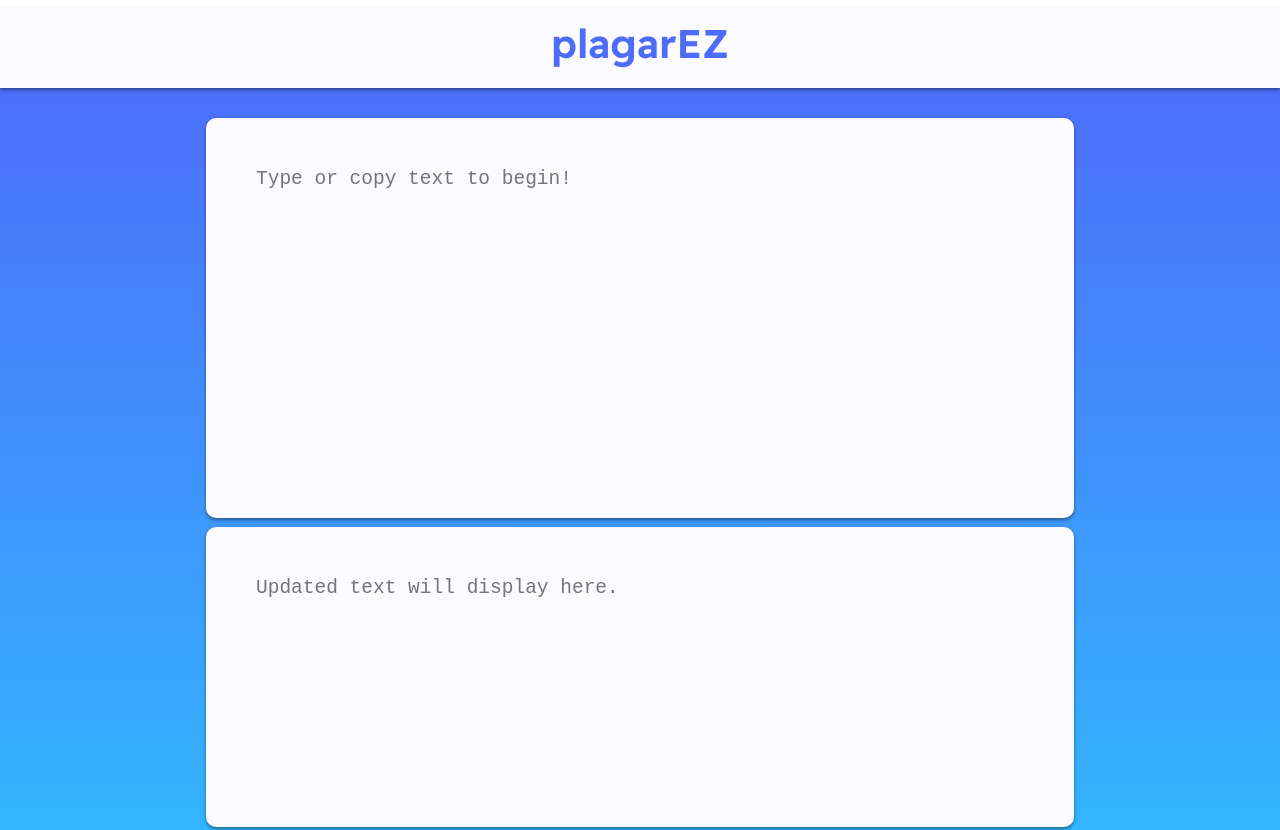
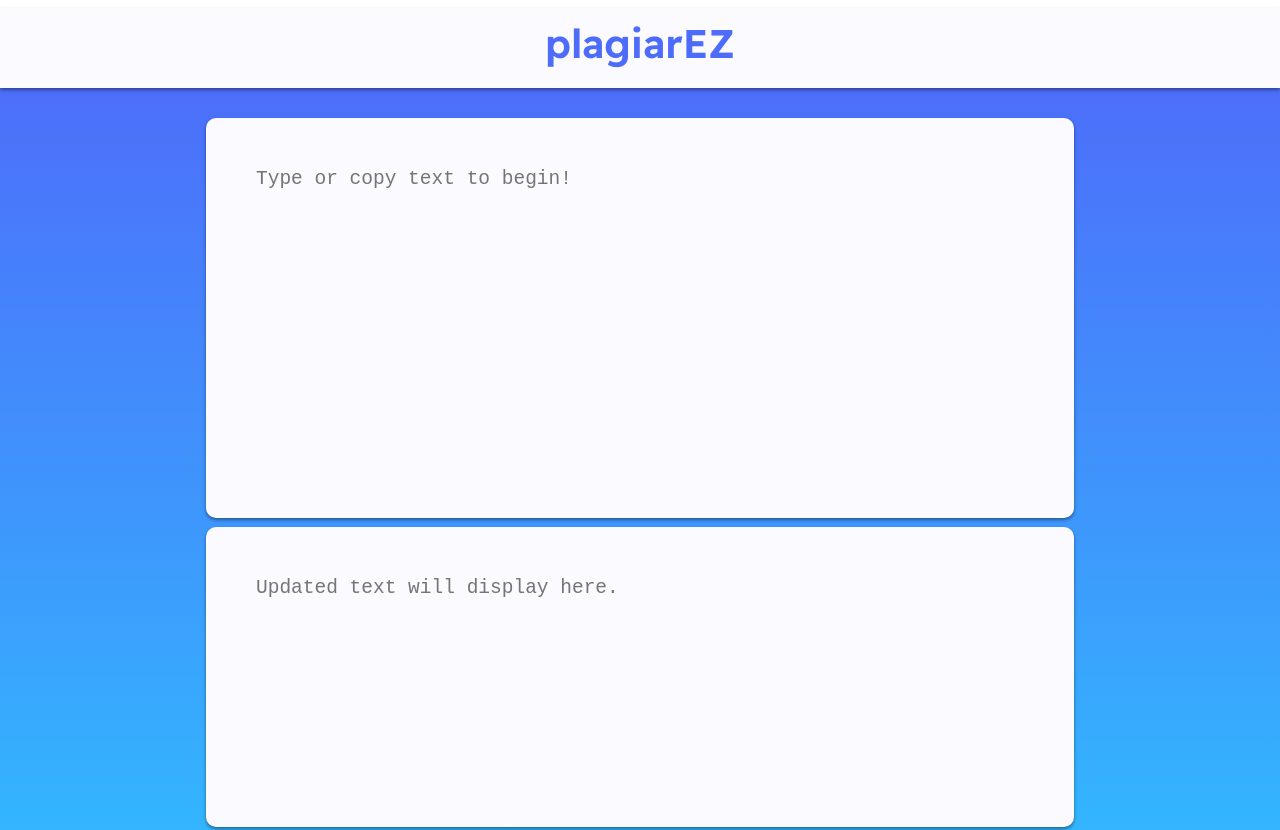
Before and after one commit to dris-e/plagiarize, a plain HTML site: page index.html in a window 1280 px wide. Shown: the top 830 px of the page. Drawn offline with Linux system fonts and the light colour scheme.

Commit message:
fixed spelling lol

```diff
--- a/index.html
+++ b/index.html
@@ -7,7 +7,7 @@
         <link href="main.css" rel="stylesheet">
     </head>
     <body id="body">
-        <div id="top"><span id="thingy">plagarEZ</span></div>
+        <div id="top"><span id="thingy">plagiarEZ</span></div>
         <textarea id="form" onkeyup="submit()" placeholder="Type or copy text to begin!"></textarea>
         <textarea id="yeah" placeholder="Updated text will display here." readonly></textarea>
         <button id="coolbutton" onclick="copyButton()">Copy text</button>
```
